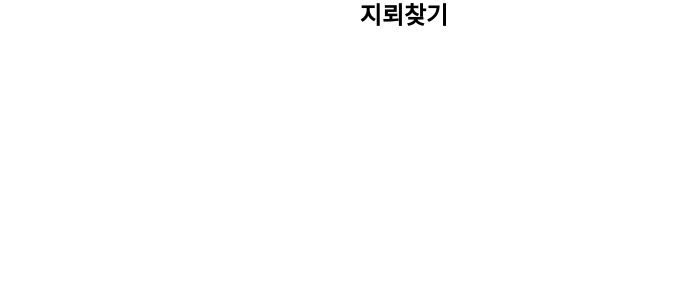
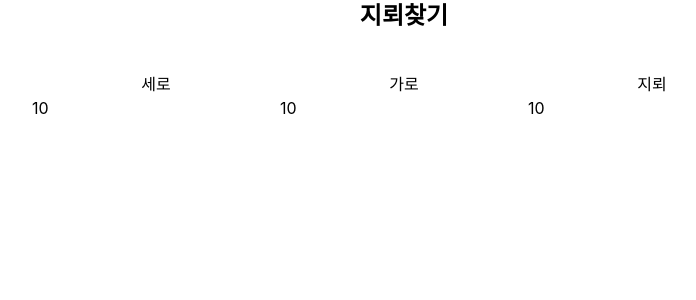
Before and after one commit to Honggilseong/bomb, a React (Create React App) app: page / in a window 1280 px wide. Shown: the top 300 px of the page, without its empty margins (236-932 px from the left). Built offline with nearby package versions, Linux system fonts and the light colour scheme.

Commit message:
feature: create generate bomb

```diff
--- a/src/App.tsx
+++ b/src/App.tsx
@@ -1,10 +1,12 @@
 import React from "react";
 import "./App.css";
+import Form from "./components/Form";
 
 function App() {
   return (
     <div className="flex justify-center items-center w-full flex-col h-full ">
       <h1 className="text-2xl font-bold mb-10">지뢰찾기</h1>
+      <Form />
     </div>
   );
 }
--- /dev/null
+++ b/src/components/Form.tsx
@@ -0,0 +1,46 @@
+import React, { useState } from "react";
+function Form() {
+  const [row, rowSet] = useState<string>("10");
+  const [cell, cellSet] = useState<string>("10");
+  const [bombs, bombsSet] = useState<string>("10");
+
+  const onChangeNumber = (
+    setState: React.Dispatch<React.SetStateAction<string>>,
+    event: React.ChangeEvent<HTMLInputElement>
+  ) => {
+    setState(event.target.value);
+  };
+  return (
+    <div className="flex">
+      <div className="flex flex-col items-center">
+        <p>세로</p>
+        <input
+          type="number"
+          placeholder="세로"
+          value={row}
+          onChange={(event) => onChangeNumber(rowSet, event)}
+        />
+      </div>
+      <div className="flex flex-col items-center">
+        <p>가로</p>
+        <input
+          type="number"
+          placeholder="가로"
+          value={cell}
+          onChange={(event) => onChangeNumber(cellSet, event)}
+        />
+      </div>
+      <div className="flex flex-col items-center">
+        <p>지뢰</p>
+        <input
+          type="number"
+          placeholder="지뢰"
+          value={bombs}
+          onChange={(event) => onChangeNumber(bombsSet, event)}
+        />
+      </div>
+    </div>
+  );
+}
+
+export default Form;
--- a/src/index.tsx
+++ b/src/index.tsx
@@ -4,9 +4,13 @@ import "./index.css";
 import App from "./App";
 import * as serviceWorker from "./serviceWorker";
 import "./tailwind.css";
+import { Provider } from "react-redux";
+import store from "./state/store";
 ReactDOM.render(
   <React.StrictMode>
-    <App />
+    <Provider store={store}>
+      <App />
+    </Provider>
   </React.StrictMode>,
   document.getElementById("root")
 );
--- a/src/state/actions/bombActionDispatch.ts
+++ b/src/state/actions/bombActionDispatch.ts
@@ -1,7 +1,14 @@
-export const ADD_DATA = "ADD_DATA";
+export const START_GAME = "START_GAME";
 
-export interface addData {
-  type: typeof ADD_DATA;
+export interface StartOption {
+  row: string;
+  cell: string;
+  bombs: string;
 }
 
-export type bombActionDispatch = addData;
+export interface startGame {
+  type: typeof START_GAME;
+  payload: StartOption;
+}
+
+export type bombActionDispatch = startGame;
--- a/src/state/reducer/BombReducer.ts
+++ b/src/state/reducer/BombReducer.ts
@@ -1,11 +1,12 @@
-import { bombActionDispatch } from "../actions/bombActionDispatch";
+import { generateBomb } from "../../util/generateBomb";
+import { bombActionDispatch, START_GAME } from "../actions/bombActionDispatch";
 
 interface InitialState {
   timer: number;
   result: string;
 }
-
 const initialState = {
+  table: [],
   timer: 0,
   result: "",
 };
@@ -14,8 +15,9 @@ const BombReducer = (
   action: bombActionDispatch
 ) => {
   switch (action.type) {
-    case "ADD_DATA": {
-      return state;
+    case START_GAME: {
+      const { row, cell, bombs } = action.payload;
+      return { ...state, table: generateBomb(row, cell, bombs) };
     }
     default:
       return state;
--- /dev/null
+++ b/src/util/generateBomb.ts
@@ -0,0 +1,45 @@
+const CODE = {
+  BOMB: -7,
+  NORMAL: -1,
+  QUESTION: -2,
+  FLAG: -3,
+  QUESTION_BOMB: -4,
+  FLAG_BOMB: -5,
+  CLICKED_BOMB: -6,
+  OPENED: 0,
+};
+export const generateBomb = (row: string, cell: string, bombs: string) => {
+  console.log(row, cell, bombs);
+  const intRow = parseInt(row);
+  const intCell = parseInt(cell);
+  const intBombs = parseInt(bombs);
+  const candidate = Array(intRow * intCell)
+    .fill("")
+    .map((arr, i) => {
+      return i;
+    });
+  const shuffle = [];
+  while (candidate.length > intRow * intCell - intBombs) {
+    const chosen = candidate.splice(
+      Math.floor(Math.random() * candidate.length),
+      1
+    )[0];
+    shuffle.push(chosen);
+  }
+  const data = [];
+
+  for (let i = 0; i < intRow; i++) {
+    const rowData: any = [];
+    data.push(rowData);
+    for (let j = 0; j < intCell; j++) {
+      rowData.push(CODE.NORMAL);
+    }
+  }
+  for (let k = 0; k < shuffle.length; k++) {
+    const ver = Math.floor(shuffle[k] / intCell);
+    const hor = shuffle[k] % intCell;
+    data[ver][hor] = CODE.BOMB;
+  }
+  console.log(data);
+  return data;
+};
```
Also changed, not shown: src/state/actions/bombAction.ts (+4 -3 lines).
